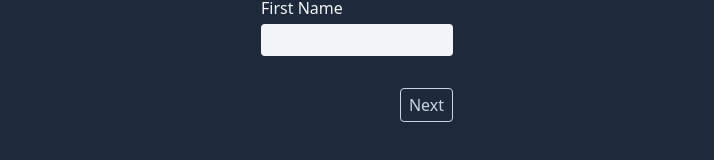
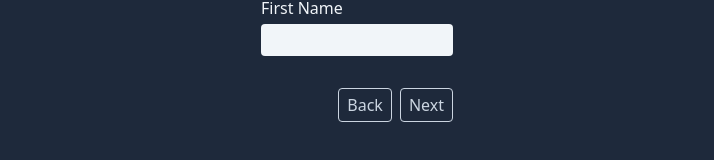
Before and after one commit to willemverbuyst/react-hook-form-playground, a React (Vite) app: page /step1 in a window 1280 px wide. Shown: the part 224-384 px from the top of the page, without its empty margins (283-997 px from the left). Built offline with nearby package versions, Linux system fonts and the light colour scheme; what little-state-machine would draw is missing.

Commit message:
Add navigation to components

```diff
--- a/src/App.tsx
+++ b/src/App.tsx
@@ -1,5 +1,6 @@
 import { StateMachineProvider } from "little-state-machine";
 import { Route, BrowserRouter as Router, Routes } from "react-router-dom";
+import Start from "./components/Start";
 import StepOne from "./components/StepOne";
 import StepTwo from "./components/StepTwo";
 
@@ -11,6 +12,7 @@ function App() {
           <h1 className="text-5xl py-5">React Form Hook Playground</h1>
           <Router>
             <Routes>
+              <Route path="/" element={<Start />} />
               <Route path="/step1" element={<StepOne />} />
               <Route path="/step2" element={<StepTwo />} />
             </Routes>
--- /dev/null
+++ b/src/components/Start.tsx
@@ -0,0 +1,16 @@
+import { Link } from "react-router-dom";
+
+function Start() {
+  return (
+    <section>
+      <Link
+        to="/step1"
+        className="border border-slate-300 text-slate-300 px-2 py-1 rounded hover:bg-slate-700 focus-within:bg-slate-700 outline-none"
+      >
+        Start
+      </Link>
+    </section>
+  );
+}
+
+export default Start;
--- a/src/components/StepOne.tsx
+++ b/src/components/StepOne.tsx
@@ -1,3 +1,5 @@
+import { Link } from "react-router-dom";
+
 function StepOne() {
   return (
     <form className="w-48">
@@ -21,10 +23,19 @@ function StepOne() {
           className="bg-slate-100 rounded px-2 py-1 outline-none text-slate-800"
         />
       </section>
-      <section className="py-4 text-right">
-        <button className="border border-slate-300 text-slate-300 px-2 py-1 rounded hover:bg-slate-700 focus-within:bg-slate-700 outline-none">
+      <section className="py-4 flex justify-end gap-2">
+        <Link
+          to="/"
+          className="border border-slate-300 text-slate-300 px-2 py-1 rounded hover:bg-slate-700 focus-within:bg-slate-700 outline-none"
+        >
+          Back
+        </Link>
+        <Link
+          to="/step2"
+          className="border border-slate-300 text-slate-300 px-2 py-1 rounded hover:bg-slate-700 focus-within:bg-slate-700 outline-none"
+        >
           Next
-        </button>
+        </Link>
       </section>
     </form>
   );
--- a/src/components/StepTwo.tsx
+++ b/src/components/StepTwo.tsx
@@ -1,3 +1,5 @@
+import { Link } from "react-router-dom";
+
 function StepTwo() {
   return (
     <form className="w-48">
@@ -31,10 +33,19 @@ function StepTwo() {
           className="bg-slate-100 rounded px-2 py-1 outline-none text-slate-800"
         />
       </section>
-      <section className="py-4 text-right">
-        <button className="border border-slate-300 text-slate-300 px-2 py-1 rounded hover:bg-slate-700 focus-within:bg-slate-700 outline-none">
+      <section className="py-4 flex justify-end gap-2">
+        <Link
+          to="/"
+          className="border border-slate-300 text-slate-300 px-2 py-1 rounded hover:bg-slate-700 focus-within:bg-slate-700 outline-none"
+        >
+          Back
+        </Link>
+        <Link
+          to="/"
+          className="border border-slate-300 text-slate-300 px-2 py-1 rounded hover:bg-slate-700 focus-within:bg-slate-700 outline-none"
+        >
           Next
-        </button>
+        </Link>
       </section>
     </form>
   );
```
